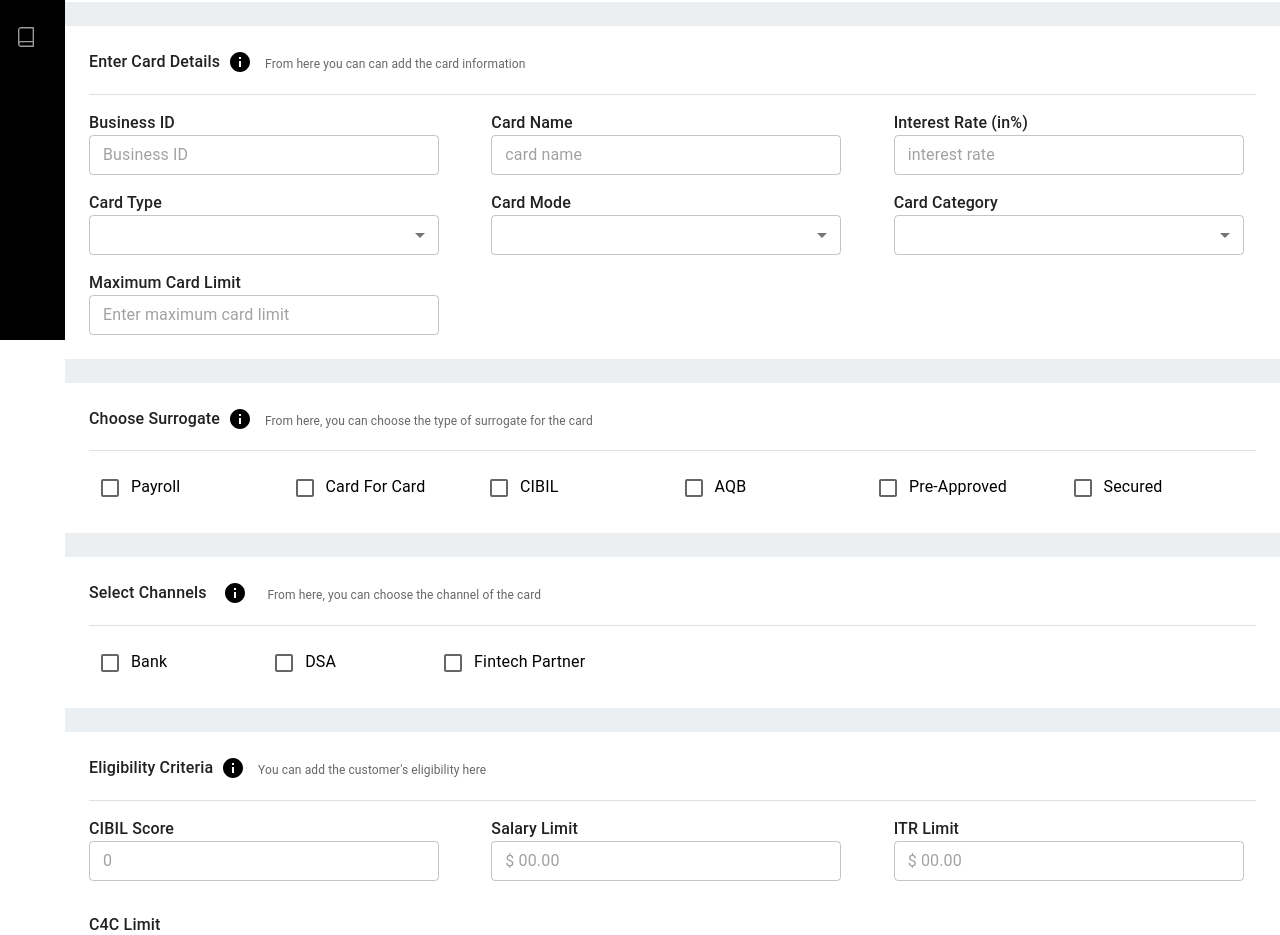
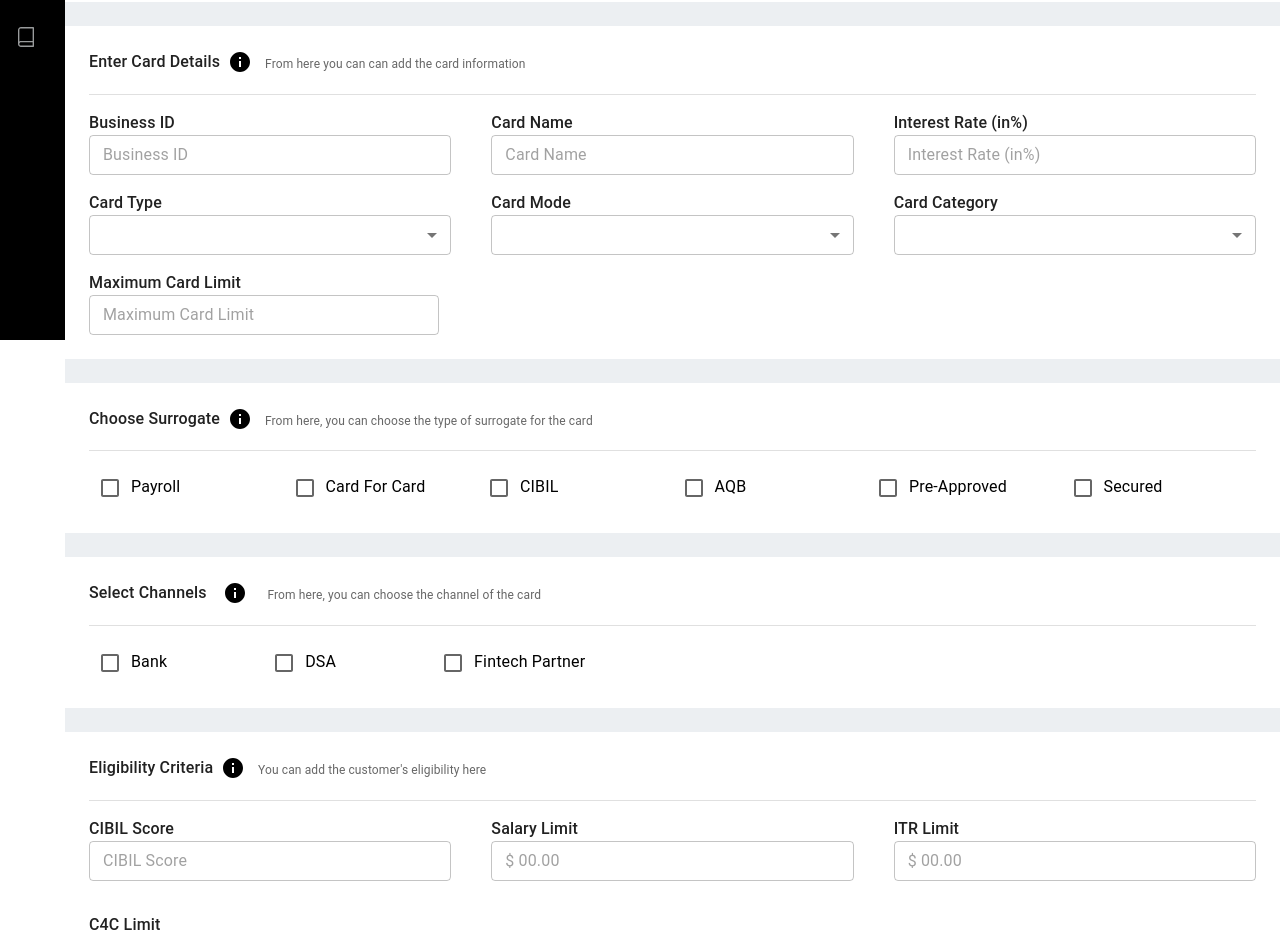
Before and after one commit to ash232nik/client_project_mmp, a React (Vite) app: page /productManagement/cardCatalogue/singleupload in a window 1280 px wide. Shown: the part 460-1395 px from the top of the page. Built offline with nearby package versions, Linux system fonts and the light colour scheme.

Commit message:
new alignment

```diff
--- a/src/components/commonComponent/CustomText/Textfield/index.tsx
+++ b/src/components/commonComponent/CustomText/Textfield/index.tsx
@@ -20,7 +20,6 @@ const TypoText = (props: any) => {
           {props.title}
         </Typography>
       )}
-
 
       {props.placeholder && (
         <TextField
--- a/src/components/commonComponent/customTab/CustomTab.tsx
+++ b/src/components/commonComponent/customTab/CustomTab.tsx
@@ -32,7 +32,7 @@ export const TabBar = ({ data }: { data: dataList }) => {
           </TabList>
           {data.map((item: tabList, index: number) => {
             return (
-              <TabPanel value={item.id} sx={{ padding: "20px 30px 0 30px" }}>
+              <TabPanel value={item.id} sx={{ padding: "0px 0px 0 0px" }}>
                 {item.component}
               </TabPanel>
             );
--- a/src/pages/productManagement/cardCatalogue/createCard/createNewCard.tsx
+++ b/src/pages/productManagement/cardCatalogue/createCard/createNewCard.tsx
@@ -113,56 +113,59 @@ export default function createNewCard() {
 
         <Grid container sx={{ paddingY: 2 }} spacing={5}>
           <Grid item xs={12} sm={6} md={4}>
-            <Box
-              sx={{ display: "flex", flexDirection: "column", width: "350px" }}
-            >
+            <Box sx={{ display: "flex", flexDirection: "column" }}>
               <TypoText title="Business ID" />
               <TypoText placeholder="Business ID" />
+              {/* <TextField
+                sx={{ width: "350px" }}
+                size="small"
+                placeholder="Business ID"
+              /> */}
             </Box>
           </Grid>
 
           <Grid item xs={12} sm={6} md={4}>
-            <Box
-              sx={{ display: "flex", flexDirection: "column", width: "350px" }}
-            >
+            <Box sx={{ display: "flex", flexDirection: "column" }}>
               <TypoText title="Card Name" />
-              <TypoText placeholder="card name" />
+              <TypoText placeholder="Card Name" />
+              {/* <TextField
+                sx={{ width: "350px" }}
+                size="small"
+                placeholder="card name"
+              /> */}
             </Box>
           </Grid>
 
           <Grid item xs={12} sm={6} md={4}>
-            <Box
-              sx={{ display: "flex", flexDirection: "column", width: "350px" }}
-            >
+            <Box sx={{ display: "flex", flexDirection: "column" }}>
               <TypoText title="Interest Rate (in%)" />
-              <TypoText placeholder="interest rate" />
+              <TypoText placeholder="Interest Rate (in%)" />
+              {/* <TextField
+                sx={{ width: "350px" }}
+                size="small"
+                placeholder="interest rate"
+              /> */}
             </Box>
           </Grid>
         </Grid>
 
         <Grid container spacing={5}>
           <Grid item xs={12} sm={6} md={4}>
-            <Box
-              sx={{ display: "flex", flexDirection: "column", width: "350px" }}
-            >
+            <Box sx={{ display: "flex", flexDirection: "column" }}>
               <TypoText title="Card Type" />
               <Select placeholder="Card type" variant="outlined" size="small" />
             </Box>
           </Grid>
 
           <Grid item xs={12} sm={6} md={4}>
-            <Box
-              sx={{ display: "flex", flexDirection: "column", width: "350px" }}
-            >
+            <Box sx={{ display: "flex", flexDirection: "column" }}>
               <TypoText title="Card Mode" />
               <Select placeholder="Card type" variant="outlined" size="small" />
             </Box>
           </Grid>
 
           <Grid item xs={12} sm={6} md={4}>
-            <Box
-              sx={{ display: "flex", flexDirection: "column", width: "350px" }}
-            >
+            <Box sx={{ display: "flex", flexDirection: "column" }}>
               <TypoText title="Card Category" />
               <Select placeholder="Card type" variant="outlined" size="small" />
             </Box>
@@ -186,7 +189,12 @@ export default function createNewCard() {
                 }}
               >
                 <TypoText title="Maximum Card Limit" />
-                <TypoText placeholder="Enter maximum card limit" />
+                <TypoText placeholder="Maximum Card Limit" />
+                {/* <TextField
+                  sx={{ width: "350px" }}
+                  size="small"
+                  placeholder="Enter maximum card limit"
+                /> */}
               </FormControl>
             </Box>
           </Grid>
@@ -301,29 +309,34 @@ export default function createNewCard() {
 
         <Grid container sx={{ paddingY: 2 }} spacing={5}>
           <Grid item xs={12} sm={6} md={4}>
-            <Box
-              sx={{ display: "flex", flexDirection: "column", width: "350px" }}
-            >
+            <Box sx={{ display: "flex", flexDirection: "column" }}>
               <TypoText title="CIBIL Score" />
-              <TypoText placeholder="0" />
+              <TypoText placeholder="CIBIL Score" />
+              {/* <TextField sx={{ width: "350px" }} size="small" placeholder="0" /> */}
             </Box>
           </Grid>
 
           <Grid item xs={12} sm={6} md={4}>
-            <Box
-              sx={{ display: "flex", flexDirection: "column", width: "350px" }}
-            >
+            <Box sx={{ display: "flex", flexDirection: "column" }}>
               <TypoText title="Salary Limit" />
               <TypoText placeholder="$ 00.00" />
+              {/* <TextField
+                sx={{ width: "350px" }}
+                size="small"
+                placeholder="$ 00.00"
+              /> */}
             </Box>
           </Grid>
 
           <Grid item xs={12} sm={6} md={4}>
-            <Box
-              sx={{ display: "flex", flexDirection: "column", width: "350px" }}
-            >
+            <Box sx={{ display: "flex", flexDirection: "column" }}>
               <TypoText title="ITR Limit" />
               <TypoText placeholder="$ 00.00" />
+              {/* <TextField
+                sx={{ width: "350px" }}
+                size="small"
+                placeholder="$ 00.00"
+              /> */}
             </Box>
           </Grid>
         </Grid>
@@ -346,6 +359,11 @@ export default function createNewCard() {
               >
                 <TypoText title="C4C Limit" />
                 <TypoText placeholder="$ 00.00" />
+                {/* <TextField
+                  sx={{ width: "350px" }}
+                  size="small"
+                  placeholder="$ 00.00"
+                /> */}
               </FormControl>
             </Box>
           </Grid>
@@ -362,7 +380,7 @@ export default function createNewCard() {
         >
           <TypoText title="Benifits" />
           <InfoIcon />
-          <TypographyInfo title="From here you can can add the card information" />
+          <TypographyInfo title="From here you can add the card information" />
         </Box>
         <Divider />
 
@@ -423,11 +441,14 @@ export default function createNewCard() {
 
         <Grid container sx={{ paddingY: 2 }} spacing={5}>
           <Grid item xs={12} sm={6} md={4}>
-            <Box
-              sx={{ display: "flex", flexDirection: "column", width: "350px" }}
-            >
+            <Box sx={{ display: "flex", flexDirection: "column" }}>
               <TypoText title="Joining Fee" />
               <TypoText placeholder="$ 00.00" />
+              {/* <TextField
+                sx={{ width: "350px" }}
+                size="small"
+                placeholder="$ 00.00"
+              /> */}
               <Typography
                 sx={{
                   display: "flex",
@@ -441,17 +462,18 @@ export default function createNewCard() {
             </Box>
           </Grid>
           <Grid item xs={12} sm={6} md={4}>
-            <Box
-              sx={{ display: "flex", flexDirection: "column", width: "350px" }}
-            >
+            <Box sx={{ display: "flex", flexDirection: "column" }}>
               <TypoText title="Joining Fee Wavier SpendLimit" />
               <TypoText placeholder="$ 00.00" />
+              {/* <TextField
+                sx={{ width: "350px" }}
+                size="small"
+                placeholder="$ 00.00"
+              /> */}
             </Box>
           </Grid>
           <Grid item xs={12} sm={6} md={4}>
-            <Box
-              sx={{ display: "flex", flexDirection: "column", width: "350px" }}
-            >
+            <Box sx={{ display: "flex", flexDirection: "column" }}>
               <TypoText title="Select Period" />
               <Select
                 placeholder="choose period"
@@ -490,9 +512,7 @@ export default function createNewCard() {
 
         <Grid container spacing={5}>
           <Grid item xs={12} sm={6} md={4}>
-            <Box
-              sx={{ display: "flex", flexDirection: "column", width: "350px" }}
-            >
+            <Box sx={{ display: "flex", flexDirection: "column" }}>
               <TypoText title="Enter Annual Fee" />
               <TypoText placeholder="Enter Currency Markup Charges (in %)" />
               <Typography
@@ -508,17 +528,13 @@ export default function createNewCard() {
             </Box>
           </Grid>
           <Grid item xs={12} sm={6} md={4}>
-            <Box
-              sx={{ display: "flex", flexDirection: "column", width: "350px" }}
-            >
+            <Box sx={{ display: "flex", flexDirection: "column" }}>
               <TypoText title=" Annual Fee Wavier SpendLimit" />
               <TypoText placeholder="$ 00.00" />
             </Box>
           </Grid>
           <Grid item xs={12} sm={6} md={4}>
-            <Box
-              sx={{ display: "flex", flexDirection: "column", width: "350px" }}
-            >
+            <Box sx={{ display: "flex", flexDirection: "column" }}>
               <TypoText title="Select Period" />
               <Select placeholder="choose category" sx={{ height: "40px" }}>
                 {/* <MenuItem value={10}>Ten</MenuItem>
@@ -557,9 +573,7 @@ export default function createNewCard() {
 
         <Grid container spacing={5}>
           <Grid item xs={12} sm={6} md={4}>
-            <Box
-              sx={{ display: "flex", flexDirection: "column", width: "350px" }}
-            >
+            <Box sx={{ display: "flex", flexDirection: "column" }}>
               <TypoText title="Fuel Surcharge (in %)" />
               <TypoText placeholder="Enter fuel surcharge in %" />
               <Typography
@@ -575,17 +589,13 @@ export default function createNewCard() {
             </Box>
           </Grid>
           <Grid item xs={12} sm={6} md={4}>
-            <Box
-              sx={{ display: "flex", flexDirection: "column", width: "350px" }}
-            >
+            <Box sx={{ display: "flex", flexDirection: "column" }}>
               <TypoText title="Fuel Surcharge Wavier Spend Limit" />
               <TypoText placeholder="$ 00.00" />
             </Box>
           </Grid>
           <Grid item xs={12} sm={6} md={4}>
-            <Box
-              sx={{ display: "flex", flexDirection: "column", width: "350px" }}
-            >
+            <Box sx={{ display: "flex", flexDirection: "column" }}>
               <TypoText title="Select Period" />
               <Select placeholder="choose category" sx={{ height: "40px" }}>
                 {/* <MenuItem value={10}>Ten</MenuItem>
```
Lines whose indentation alone changed are shown as unchanged.
